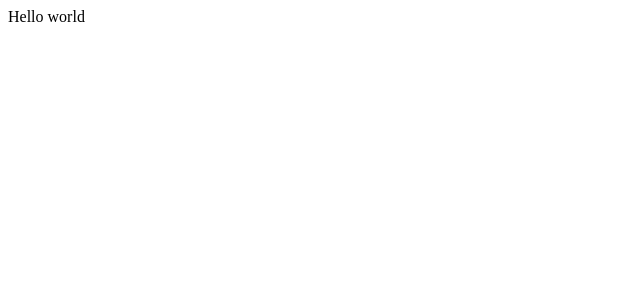
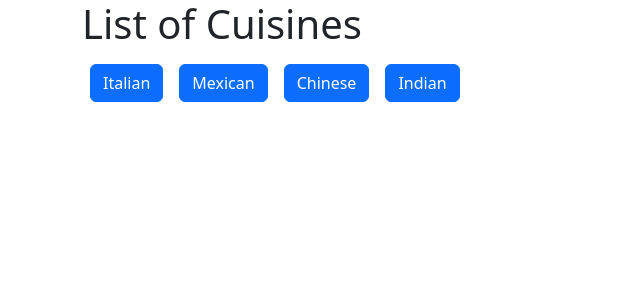
Before and after one commit to swapnaliss/food-ordering-app-mcr6, a React (Create React App) app: page / in a window 1280 px wide. Shown: the top 300 px of the page, without its empty margins (0-640 px from the left). Built offline with nearby package versions, Linux system fonts and the light colour scheme.

Commit message:
displayed Cuisines List

```diff
--- /dev/null
+++ b/public/cuisine.json
@@ -0,0 +1,6 @@
+export const cuisineData = [
+    { id: 1, name: "Italian", reviews: [], averageRating: 4 },
+    { id: 2, name: "Mexican", reviews: [], averageRating: 4 },
+    { id: 3, name: "Chinese", reviews: [], averageRating: 4 },
+    { id: 4, name: "Indian", reviews: [], averageRating: 4 }
+  ];
--- a/src/App.js
+++ b/src/App.js
@@ -1,6 +1,15 @@
 import CuisinesList from "./components/CuisinesList"
+import 'bootstrap/dist/css/bootstrap.min.css';
+
+export const cuisineData = [
+  { id: 1, name: "Italian", reviews: [], averageRating: 4 },
+  { id: 2, name: "Mexican", reviews: [], averageRating: 4 },
+  { id: 3, name: "Chinese", reviews: [], averageRating: 4 },
+  { id: 4, name: "Indian", reviews: [], averageRating: 4 }
+];
 
 function App() {
+
   return (
     <div className="App">
        <CuisinesList/>
--- a/src/components/CuisinesList.jsx
+++ b/src/components/CuisinesList.jsx
@@ -1,8 +1,19 @@
 import React from 'react';
-
+import {Container , Button } from "react-bootstrap";
+import {cuisineData} from "../App"
 const CuisinesList = () => {
   return (
-    <div> Hello world </div>
+    <div>
+    <Container>
+    <h1>List of Cuisines</h1>
+    <div className="d-flex flex-wrap">
+      {cuisineData.map((cuisine) => (
+        <Button key={cuisine.id} variant="primary" className="m-2">
+          {cuisine.name}
+        </Button>
+      ))}
+    </div>
+  </Container> </div>
   )
 }
 export default CuisinesList;
```
